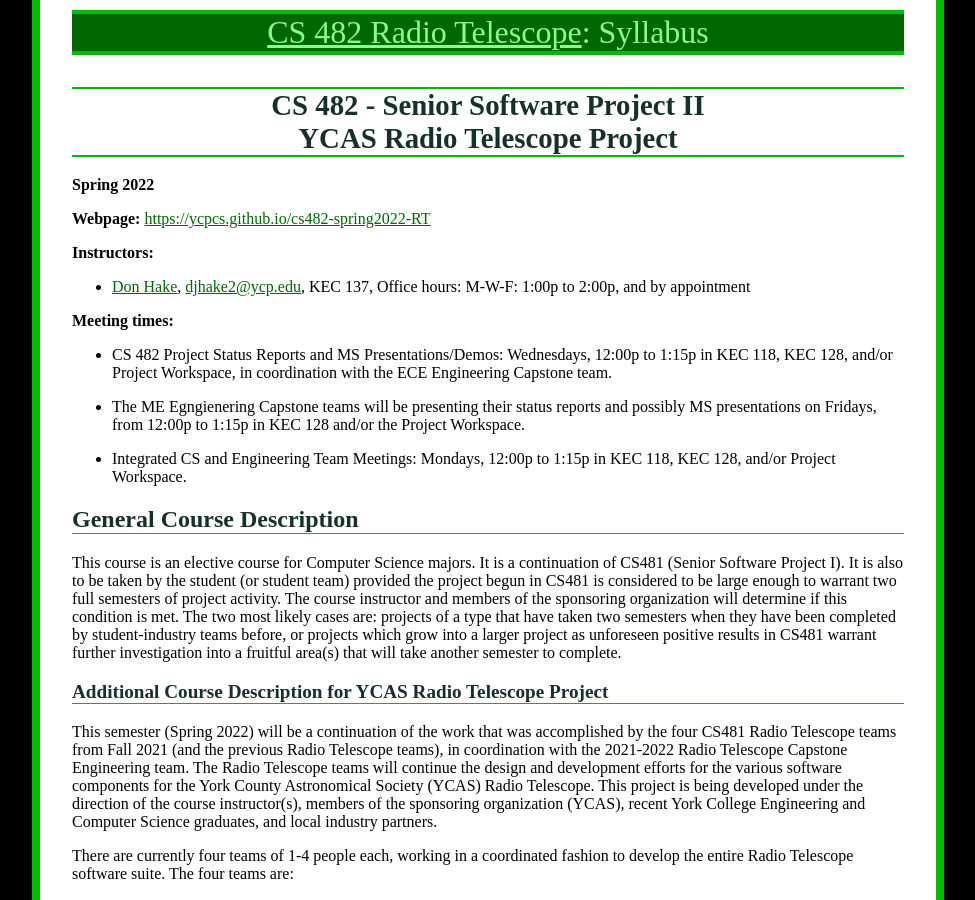
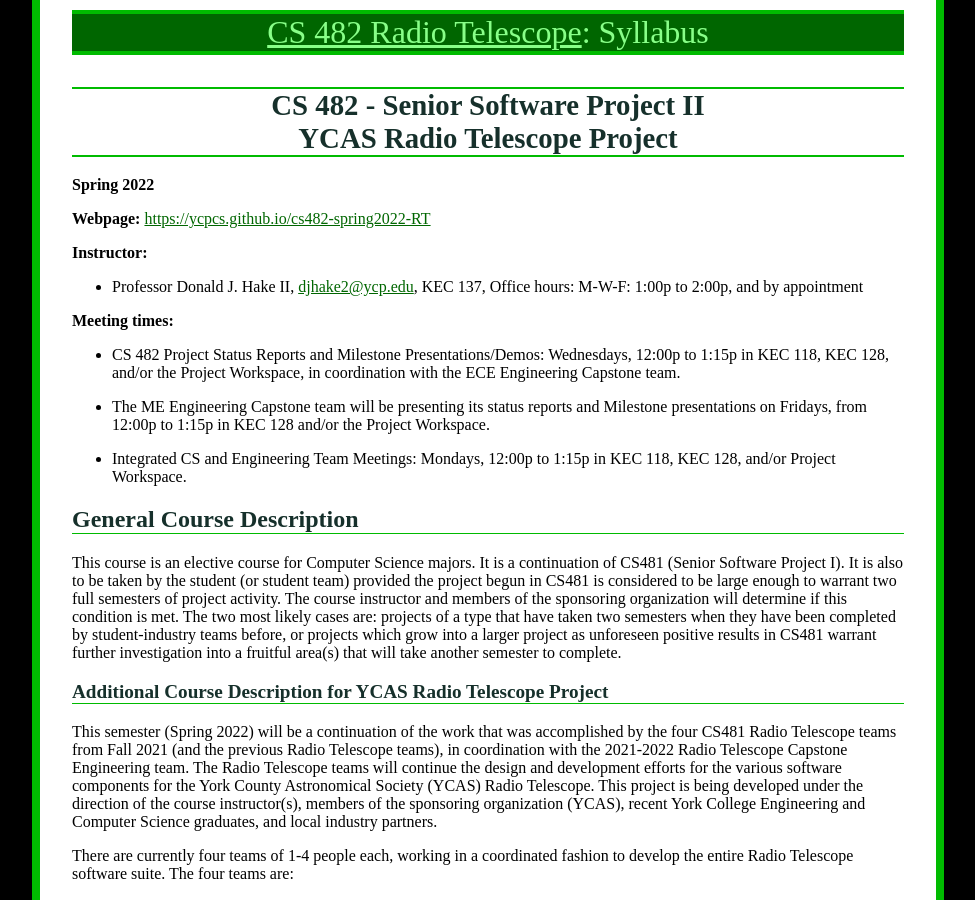
Before and after one commit to ycpcs/cs482-spring2022-RT, a Jekyll site: the page built from syllabus.md, in a window 1280 px wide and 900 px high. Shown: the whole window, without its empty margins (152-1127 px from the left). Built offline with Jekyll 4.4.1, drawn with Linux system fonts in a browser that asks for light colours.

Commit message:
minor edits

```diff
--- a/syllabus.md
+++ b/syllabus.md
@@ -10,15 +10,15 @@ CS 482 - Senior Software Project II<br>YCAS Radio Telescope Project
 
 **Webpage:**  [https://ycpcs.github.io/cs482-spring2022-RT](https://ycpcs.github.io/cs482-spring2022-RT/)
 
-**Instructors:**
+**Instructor:**
 
-- [Don Hake](http://faculty.ycp.edu/~djhake2/), <djhake2@ycp.edu>, KEC 137, Office hours: M-W-F: 1:00p to 2:00p, and by appointment
+- Professor Donald J. Hake II, <djhake2@ycp.edu>, KEC 137, Office hours: M-W-F: 1:00p to 2:00p, and by appointment
 
 **Meeting times:**
 
-* CS 482 Project Status Reports and MS Presentations/Demos: Wednesdays, 12:00p to 1:15p in KEC 118, KEC 128, and/or Project Workspace, in coordination with the ECE Engineering Capstone team.
+* CS 482 Project Status Reports and Milestone Presentations/Demos: Wednesdays, 12:00p to 1:15p in KEC 118, KEC 128, and/or the Project Workspace, in coordination with the ECE Engineering Capstone team.
 
-* The ME Egngienering Capstone teams will be presenting their status reports and possibly MS presentations on Fridays, from 12:00p to 1:15p in KEC 128 and/or the Project Workspace.
+* The ME Engineering Capstone team will be presenting its status reports and Milestone presentations on Fridays, from 12:00p to 1:15p in KEC 128 and/or the Project Workspace.
 
 * Integrated CS and Engineering Team Meetings: Mondays, 12:00p to 1:15p in KEC 118, KEC 128, and/or Project Workspace.
 
```
